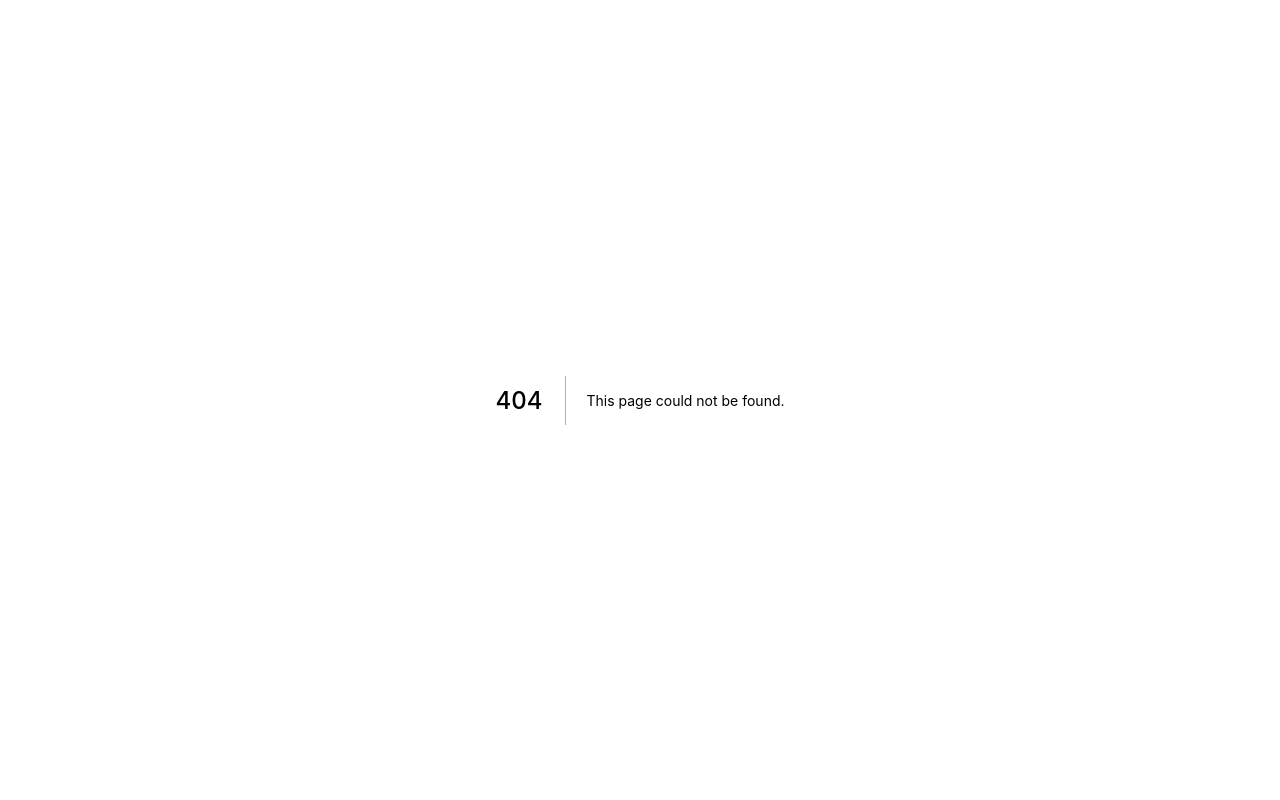
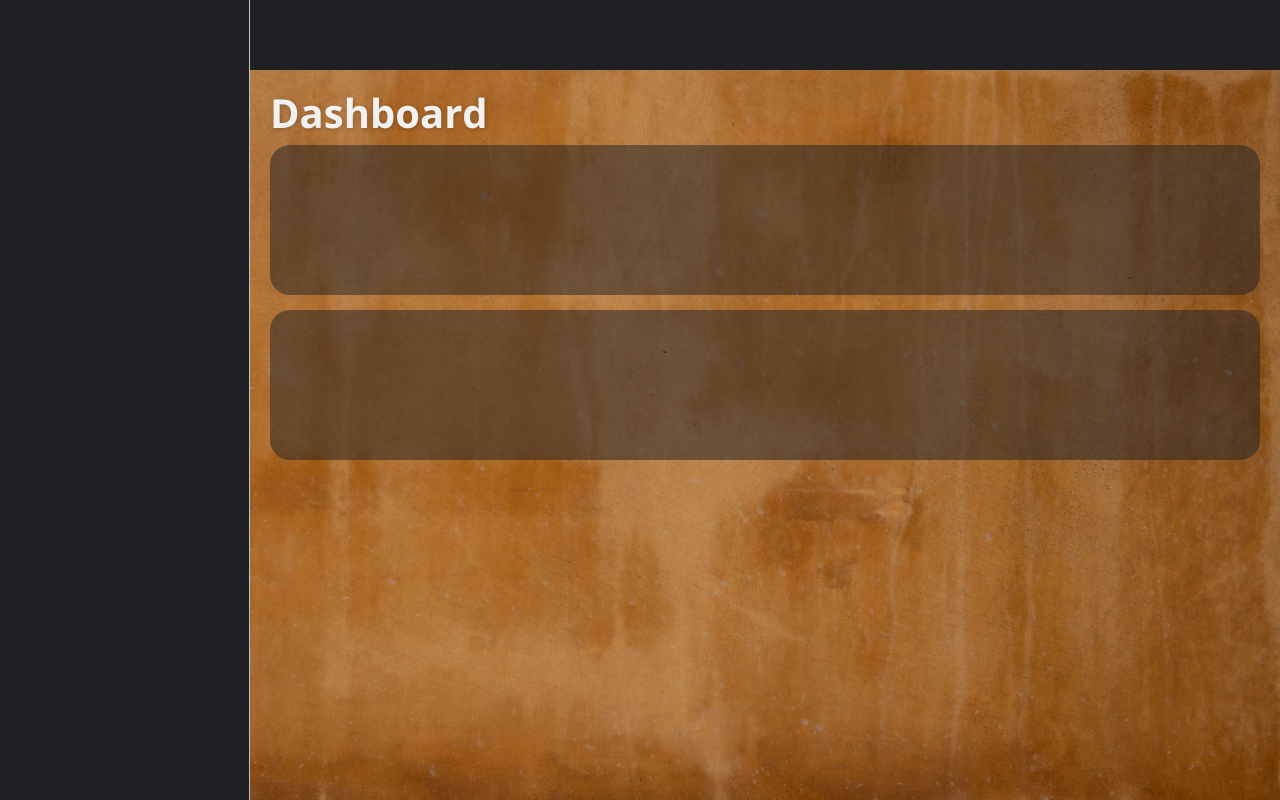
Before and after one commit to luiizsilverio/web-beer, a Next.js app: page /dashboard in a window 1280 px wide. Before the commit this address had no page. Built offline with nearby package versions, Linux system fonts and the light colour scheme.

Commit message:
Dashboard

```diff
--- /dev/null
+++ b/src/components/Aside/index.tsx
@@ -0,0 +1,9 @@
+import * as S from './styles'
+
+export default function Aside() {
+  return (
+    <S.Container>
+
+    </S.Container>
+  )
+}
--- /dev/null
+++ b/src/components/Aside/styles.ts
@@ -0,0 +1,7 @@
+import styled from 'styled-components'
+
+export const Container = styled.aside`
+  grid-area: menu;
+  background-color: var(--background);
+  border-right: 1px solid var(--text-light);
+`;
--- a/src/pages/_app.tsx
+++ b/src/pages/_app.tsx
@@ -1,4 +1,5 @@
 import Head from 'next/head'
+import { GlobalStyle } from '../styles/global'
 
 export default function App({ Component, pageProps }) {
   return (
@@ -6,13 +7,10 @@ export default function App({ Component, pageProps }) {
       <Head>
         <title>Web-Beer</title>
 				<link rel="preconnect" href="https://fonts.googleapis.com" />
-        <link href="https://fonts.googleapis.com/css2?family=Roboto:wght@300;400;500;700&display=swap" rel="stylesheet" />
-
-        <link rel="preconnect" href="https://fonts.googleapis.com" />
         <link href="https://fonts.googleapis.com/css2?family=Open+Sans:wght@300;400;500;700&family=Roboto:wght@300;400;500;700&display=swap" rel="stylesheet" />
-
       </Head>
 
+      <GlobalStyle />
       <Component {...pageProps} />
     </>
   )
--- /dev/null
+++ b/src/pages/dashboard/index.tsx
@@ -0,0 +1,18 @@
+import * as S from './styles'
+import Aside from '@/components/Aside'
+
+export default function Dashboard() {
+  return (
+    <S.Grid>
+      <S.Header />
+      <Aside />
+      <S.Main>
+        <S.Title>
+          <h1>Dashboard</h1>
+        </S.Title>
+        <S.Card />
+        <S.Card />
+      </S.Main>
+    </S.Grid>
+  )
+}
--- /dev/null
+++ b/src/pages/dashboard/styles.ts
@@ -0,0 +1,57 @@
+import styled from 'styled-components'
+
+export const Grid = styled.div`
+  display: grid;
+  grid-template-columns: 25rem auto;
+  grid-template-rows: 70px auto;
+
+  grid-template-areas:   /* define as áreas da tela */
+    'menu cabec' /* podemos dar o nome que quiser p/ as áreas */
+    'menu princ'
+  ;
+
+  height: 100vh;
+  width: 100vw;
+
+  background-image: url('./bg-beer-2.jpg');
+  background-position: center;
+  background-size: cover;
+  background-repeat: no-repeat;
+`;
+
+export const Header = styled.header`
+  grid-area: cabec;
+  background-color: var(--background);
+`;
+
+export const Main = styled.main`
+  grid-area: princ;
+  display: flex;
+  flex-direction: column;
+  padding: 15px 20px;
+`;
+
+export const Card = styled.div`
+  display: flex;
+  height: 15rem;
+  width: 100%;
+  border-radius: 2rem;
+  background-color: var(--background);
+  filter: opacity(50%);
+  margin-bottom: 1.5rem;
+`;
+
+export const Title = styled.div`
+  display: flex;
+  height: 6rem;
+  align-items: flex-start;
+  justify-content: space-between;
+  font-family: 'Open Sans';
+  font-size: 2rem;
+
+  h1 {
+    font-weight: 700;
+    color: var(--white);
+    text-shadow: 1px 1px 4px rgba(0, 0, 0, .2);
+  }
+`;
--- a/src/pages/index.tsx
+++ b/src/pages/index.tsx
@@ -1,11 +1,9 @@
 import styled from 'styled-components'
-import { GlobalStyle } from '../styles/global'
 import SignIn from './signin'
 
 export default function Home() {
   return (
     <>
-      <GlobalStyle />
       <SignIn />
     </>
   )
--- a/src/pages/signin/index.tsx
+++ b/src/pages/signin/index.tsx
@@ -2,8 +2,8 @@ import Image from 'next/image'
 import { Beer } from '@styled-icons/ionicons-solid/Beer'
 
 import * as S from './styles'
-import InputBox from '../../components/InputBox'
-import { MyButton } from '../../components/MyButton'
+import InputBox from '@/components/InputBox'
+import { MyButton } from '@/components/MyButton'
 
 function SignIn() {
   return (
--- a/tsconfig.json
+++ b/tsconfig.json
@@ -17,7 +17,11 @@
     "moduleResolution": "node",
     "resolveJsonModule": true,
     "isolatedModules": true,
-    "jsx": "preserve"
+    "jsx": "preserve",
+    "baseUrl": "./src",
+    "paths": {
+      "@/*": ["./*"]
+    }
   },
   "include": [
     "next-env.d.ts",
```
